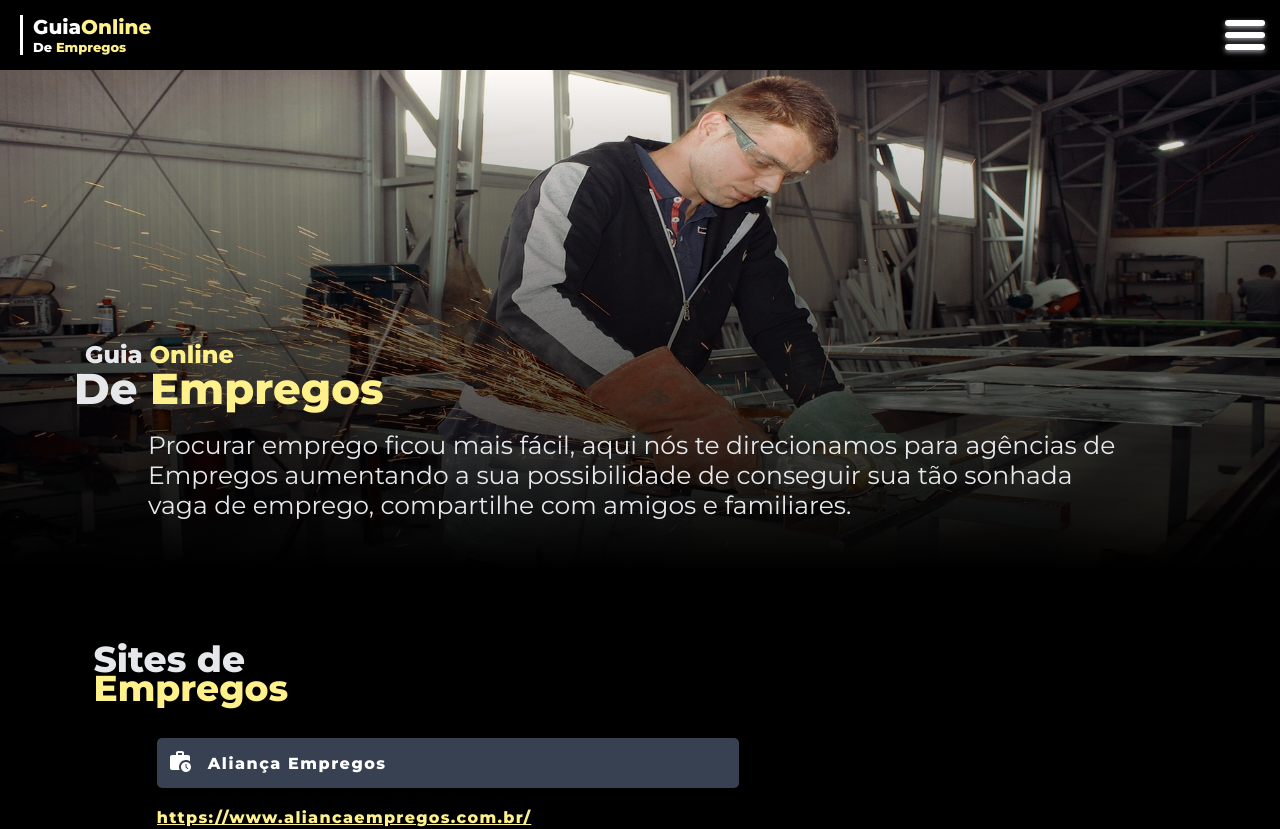
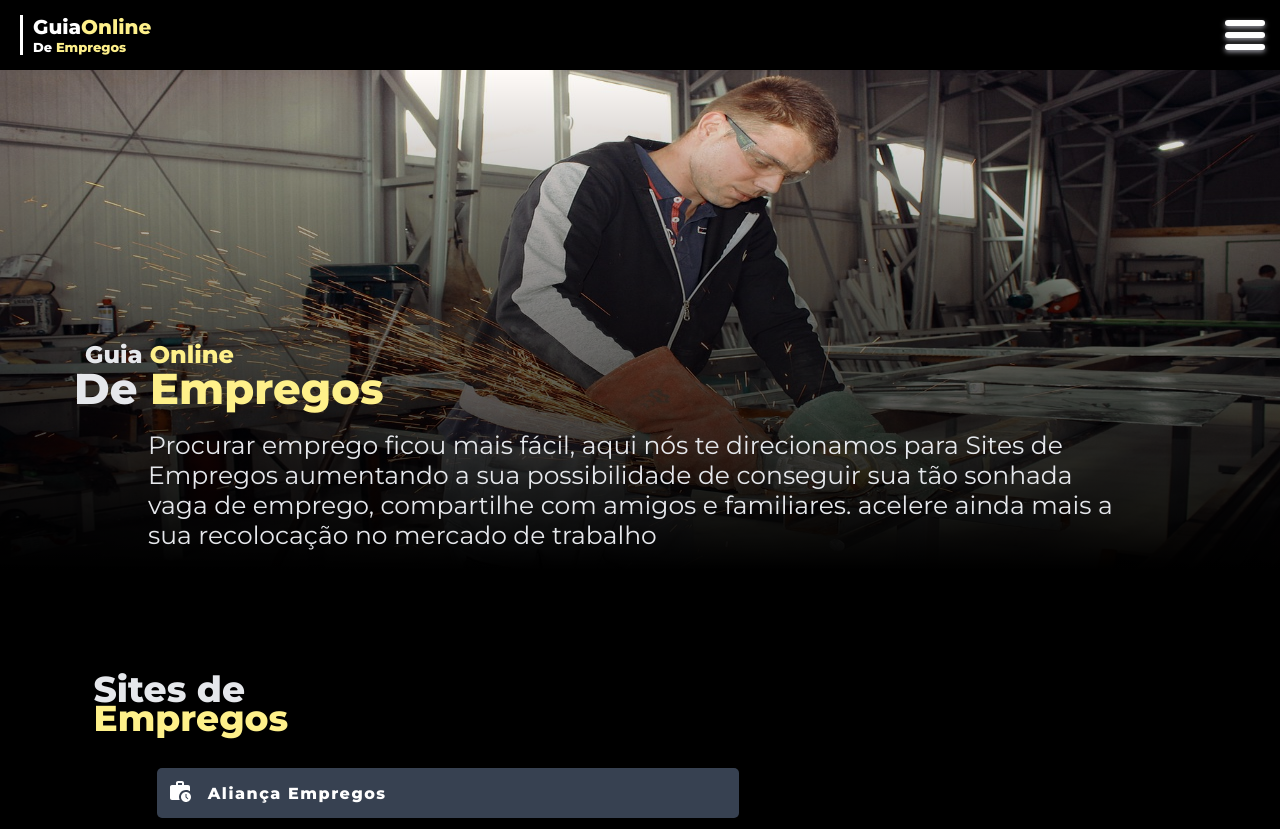
Before and after one commit to cajui54/guia_emprego, a React (Create React App) app: page / in a window 1280 px wide. Shown: the top 829 px of the page. Built offline with nearby package versions, Linux system fonts and the light colour scheme.

Commit message:
add seo html

```diff
--- a/public/index.html
+++ b/public/index.html
@@ -24,8 +24,8 @@
 
     <meta name="viewport" content="width=device-width, initial-scale=1" />
     <meta name="theme-color" content="#000000" />
-    <meta name="description" content="Guia Online de Empregos, para ajudar à pessoas encontrar agências de empregos" />
-    <meta name="keywords" content="empregos, guia, vagas, estágio, trainer, trabalho"/>
+    <meta name="description" content="Guia Online de Empregos, agora procurar emprego ficou fácil, listamos os melhores site de empregos para te ajudar a encontrar sua tão sonhada vaga de empregos!" />
+    <meta name="keywords" content="emprego, guia, vagas, estágio, trainer, trabalho"/>
     <link rel="apple-touch-icon" href="%PUBLIC_URL%/draw.png" />
     <!--
       manifest.json provides metadata used when your web app is installed on a
--- a/src/pages/Home/Home.jsx
+++ b/src/pages/Home/Home.jsx
@@ -20,9 +20,10 @@ const Home = () => {
 
             <p>
                 Procurar emprego ficou mais fácil,
-                aqui nós te direcionamos para agências de Empregos
+                aqui nós te direcionamos para Sites de Empregos
                 aumentando a sua possibilidade de conseguir sua tão sonhada
                 vaga de emprego, compartilhe com amigos e familiares.
+                acelere ainda mais a sua recolocação no mercado de trabalho
             </p>
         </article>
 
```
